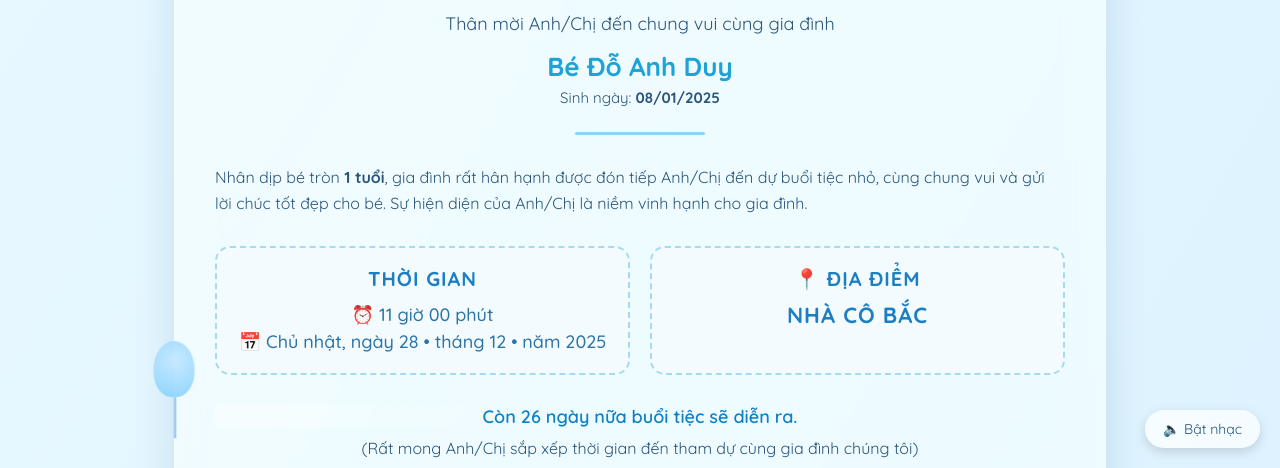
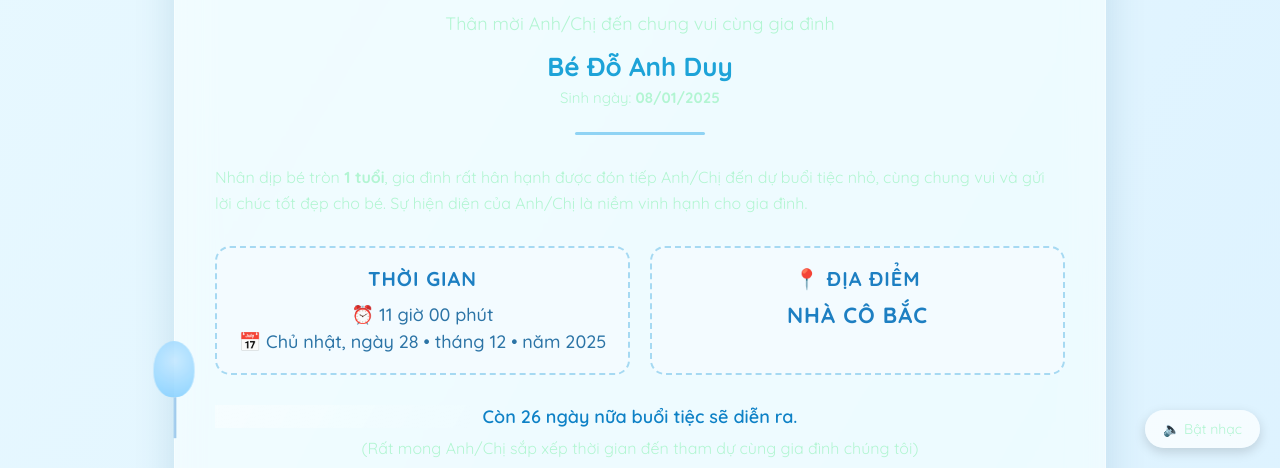
Before and after one commit to khoait2107/thiepthoinoi, a plain HTML site: page index.html in a window 1280 px wide. Shown: the part 332-800 px from the top of the page. Drawn offline with Linux system fonts and the light colour scheme.

Commit message:
Update index.html

```diff
--- a/index.html
+++ b/index.html
@@ -17,7 +17,7 @@ body {
   padding: 0;
   background: linear-gradient(to bottom, #b3f5d3, #b3f5d3);
   font-family: "Quicksand", sans-serif;
-  color: #2b567a;
+  color: #b3f5d3;
 }
 
 /* ---- KHUNG THIỆP ---- */
```
